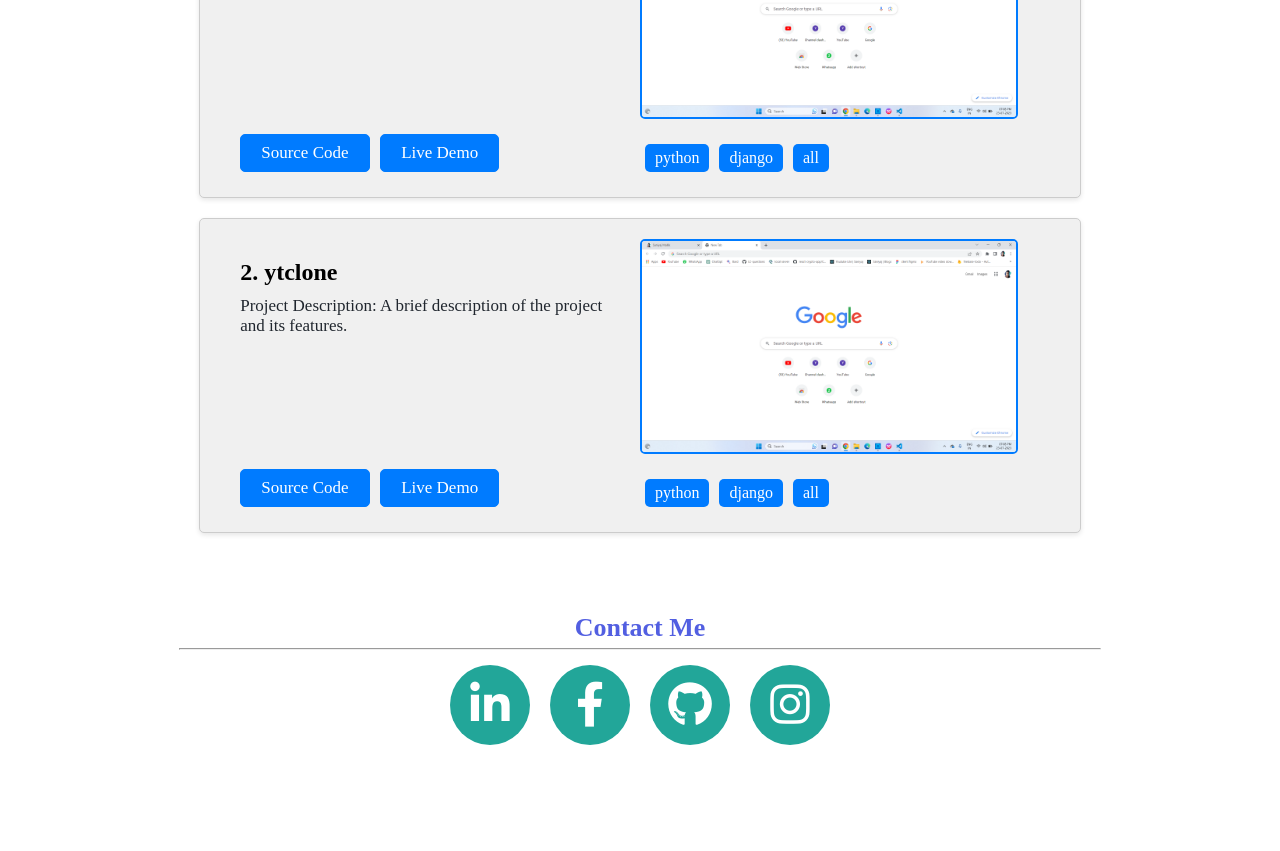
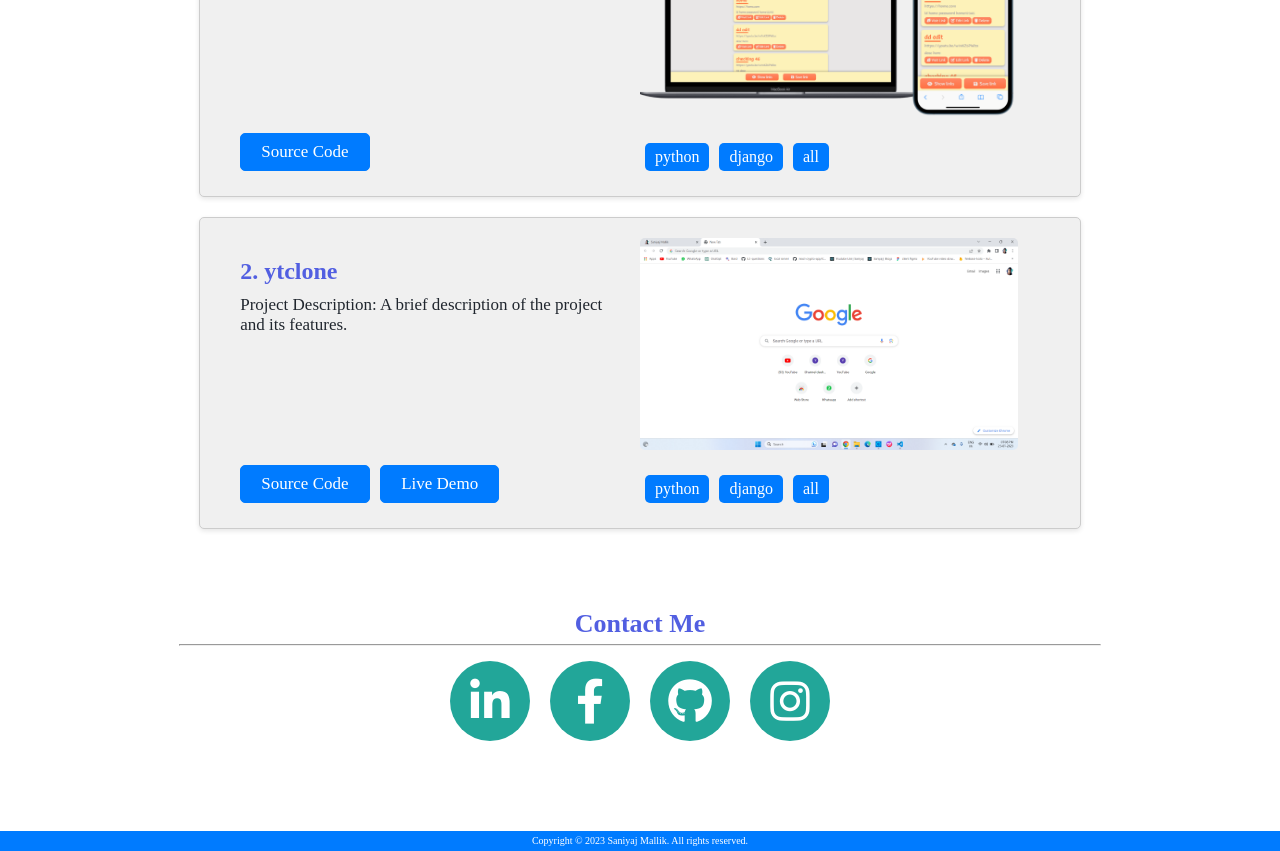
Before and after one commit to Saniyaj21/saniyaj-3.0, a React (Create React App) app: page / in a window 1280 px wide. Shown: the part 1980-2831 px from the top of the page. Built offline with nearby package versions, Linux system fonts and the light colour scheme; the HTML template or start-up script is replaced by a standard one; a web font is replaced by a local one.

Commit message:
project json chenge

```diff
--- /dev/null
+++ b/src/components/Footer.jsx
@@ -0,0 +1,10 @@
+import React from 'react'
+
+const Footer = () => {
+  return (
+    // style is in Home.scss
+    <div className='footer'>Copyright © 2023 Saniyaj Mallik. All rights reserved.</div>
+  )
+}
+
+export default Footer
--- a/src/data.json
+++ b/src/data.json
@@ -12,7 +12,9 @@
             "fullstact",
             "all"
         ],
-        "location":"images/p5.png"
+        "location":"images/linksaver.png",
+        "liveLink":null,
+        "sourceCode":"https://github.com/Saniyaj21/LinkSaverProject"
     },
     {
         "id": 2,
@@ -27,7 +29,9 @@
             "frontend",
             "all"
         ],
-        "location":"images/p5.png"
+        "location":"images/p5.png",
+        "liveLink":"https://github.com/Saniyaj21/LinkSaverProject",
+        "sourceCode":"https://github.com/Saniyaj21/LinkSaverProject"
     },
     {
         "id": 3,
@@ -41,6 +45,8 @@
             "fullstact",
             "all"
         ],
-        "location":"images/p5.png"
+        "location":"images/p5.png",
+        "liveLink":"https://github.com/Saniyaj21/LinkSaverProject",
+        "sourceCode":"https://github.com/Saniyaj21/LinkSaverProject"
     }
 ]
--- a/src/pages/Contact.jsx
+++ b/src/pages/Contact.jsx
@@ -32,7 +32,7 @@ const Contact = () => {
                         data-aos="fade-right"
                         data-aos-duration="100"
                         className="child-1 in-box">
-                        <a href="https://www.linkedin.com/in/saniyaj-mallik-27809923a/" target="_blank">
+                        <a href="https://www.linkedin.com/in/saniyaj-mallik-27809923a/" target="blank">
                             <i className="fa-brands fa-linkedin-in social-icons" style={faColors}
                                 data-aos="zoom-in"
                                 data-aos-duration="1000"
@@ -43,7 +43,7 @@ const Contact = () => {
                         data-aos="fade-right"
                         data-aos-duration="500"
                         className="child-2 in-box">
-                        <a href="https://www.facebook.com/saniyaj.mallik.7" target="_blank">
+                        <a href="https://www.facebook.com/saniyaj.mallik.7" target="blank">
                             <i className="fa-brands fa-facebook-f social-icons" style={faColors}
                                 data-aos="zoom-in"
                                 data-aos-duration="1000"
@@ -54,7 +54,7 @@ const Contact = () => {
                         data-aos="fade-right"
                         data-aos-duration="900"
                         className="child-3 in-box">
-                        <a href="https://github.com/Saniyaj21" target="_blank">
+                        <a href="https://github.com/Saniyaj21" target="blank">
                             <i className="fa-brands fa-github social-icons" style={faColors}
                                 data-aos="zoom-in"
                                 data-aos-duration="1000"
@@ -66,7 +66,7 @@ const Contact = () => {
                         data-aos="fade-right"
                         data-aos-duration="1300"
                         className="child-4 in-box">
-                        <a href="https://www.instagram.com/saniyajmallik/" target="_blank">
+                        <a href="https://www.instagram.com/saniyajmallik/" target="blank">
                             <i className="fa-brands fa-instagram social-icons" style={faColors}
                                 data-aos="zoom-in"
                                 data-aos-duration="1000"
--- a/src/pages/Home.jsx
+++ b/src/pages/Home.jsx
@@ -1,5 +1,5 @@
 import React, { useEffect, useState } from "react";
-import { Link } from "react-router-dom";
+// import { Link } from "react-router-dom";
 
 // frammer motion
 import { motion } from "framer-motion";
@@ -14,6 +14,7 @@ import Skills from "../pages/Skills";
 import Qualification from "../pages/Qualification";
 import Contact from "../pages/Contact";
 import Loading from "../components/Loading";
+import Footer from "../components/Footer";
 
 // style
 import "../styles/home.scss";
@@ -115,13 +116,10 @@ const Home = () => {
           <Qualification />
           <Skills />
           <Projects />
-
-          {/* <div className="space"></div> */}
-
-
           <Contact />
         </div>
       )}
+      <Footer />
     </>
   );
 };
--- a/src/pages/Projects.jsx
+++ b/src/pages/Projects.jsx
@@ -1,7 +1,6 @@
 import React from "react";
-import { useState} from "react";
+import { useState } from "react";
 import data from "../data.json";
-
 
 import "../styles/project.scss";
 // import { motion } from 'framer-motion';
@@ -9,7 +8,6 @@ import "../styles/project.scss";
 const Projects = () => {
   const [selectedOption, setSelectedOption] = useState("top");
   const [projects] = useState(data);
-
 
   const handleOptionChange = (event) => {
     setSelectedOption(event.target.value);
@@ -37,37 +35,54 @@ const Projects = () => {
 
         {projects.map((item, key) => {
           if (item.category.includes(selectedOption)) {
-            const { name, tags, location } = item;
+            const { name, tags, location, liveLink, sourceCode } = item;
 
             return (
               <div
-
-              data-aos="fade-up"
+                key={key}
+                data-aos="fade-up"
                 data-aos-duration="500"
-
-              className="project-card div-flex">
+                className="project-card div-flex"
+              >
                 <div className="project-details">
-                  <h2>{key+1}{". "}{name}</h2>
+                  <h2 className="font-p">
+                    {key + 1}
+                    {". "}
+                    {name}
+                  </h2>
                   <p>
                     Project Description: A brief description of the project and
                     its features.
                   </p>
                   <div className="buttons">
-                    <a href="#" className="source-code-button">
+                    <a
+                      href={sourceCode}
+                      className="source-code-button"
+                      target="blank"
+                    >
                       Source Code
                     </a>
-                    <a href="#" className=" live-demo-button">
-                      Live Demo
-                    </a>
+
+                    {liveLink !== null && (
+                      <a
+                        href={liveLink}
+                        className=" live-demo-button"
+                        target="blank"
+                      >
+                        Live Demo
+                      </a>
+                    )}
                   </div>
                 </div>
                 <div className="project-image">
                   <div className="image-project-box">
-                  <img src={location} alt={name} />
+                    <img src={location} alt={name} />
                   </div>
                   <div className="tags">
                     {tags.map((tag, index) => (
-                      <div className="tags-span">{tag}</div>
+                      <div key={index} className="tags-span">
+                        {tag}
+                      </div>
                     ))}
                   </div>
                 </div>
--- a/src/styles/home.scss
+++ b/src/styles/home.scss
@@ -78,6 +78,16 @@
         // border: 1px solid black;
     }
 }
+
+// footer
+.footer{
+    background-color: #007bff;
+    color: white;
+    text-align: center;
+    line-height: 20px;
+}
+
+
 @media (min-width: 768px){
     .banner-box{
         img{
--- a/src/styles/navbar.scss
+++ b/src/styles/navbar.scss
@@ -53,15 +53,7 @@ header {
     // font-family: Cambria, Cochin, Georgia, Times, 'Times New Roman', serif;
 }
 
-@media (max-width: 767px) {
-    .logo a {
-        font-size: 2rem;
-    }
 
-    header {
-        padding: 0px 5%;
-    }
-}
 
 .navbar {
 
@@ -86,7 +78,7 @@ header {
     width: 100%;
 
     // background-color: rgba(239, 242, 248, 0.993);
-    background-color: var(--green);
+    background-color: #007bff;
     border: 1px solid black;
     box-shadow: inset 0 0em 3em rgba(0, 0, 0, 0.397), 0 0 0 2px rgb(255, 255, 255),
         0.3em 0.3em 1em rgba(0, 0, 0, 0.3);
@@ -164,3 +156,18 @@ header {
     width: 100%;
     border-radius: 10px;
 }
+
+
+
+@media (max-width: 767px) {
+    .logo a {
+        font-size: 2rem;
+    }
+
+    header {
+        padding: 0px 5%;
+    }
+    .nav-first {
+        min-width: 100%;
+    }
+}
--- a/src/styles/project.scss
+++ b/src/styles/project.scss
@@ -46,6 +46,7 @@
 .project-details h2 {
   margin-bottom: 10px;
   font-size: 24px;
+  color: var(--blue);
 }
 
 .project-details p {
@@ -89,10 +90,14 @@
   img {
     width: 90%;
     height: auto;
-    border: 2px solid #007bff;
+    // border: 2px solid #007bff;
     border-radius: 5px;
     object-fit: cover;
     margin-bottom: 20px;
+    transition: 0.5s;
+    &:hover{
+      transform: scale(1.2);
+    }
   }
 }
 
```
Also changed, not shown: src/components/Navbar.jsx (+45 -29 lines), public/images/linksaver.png (added).
